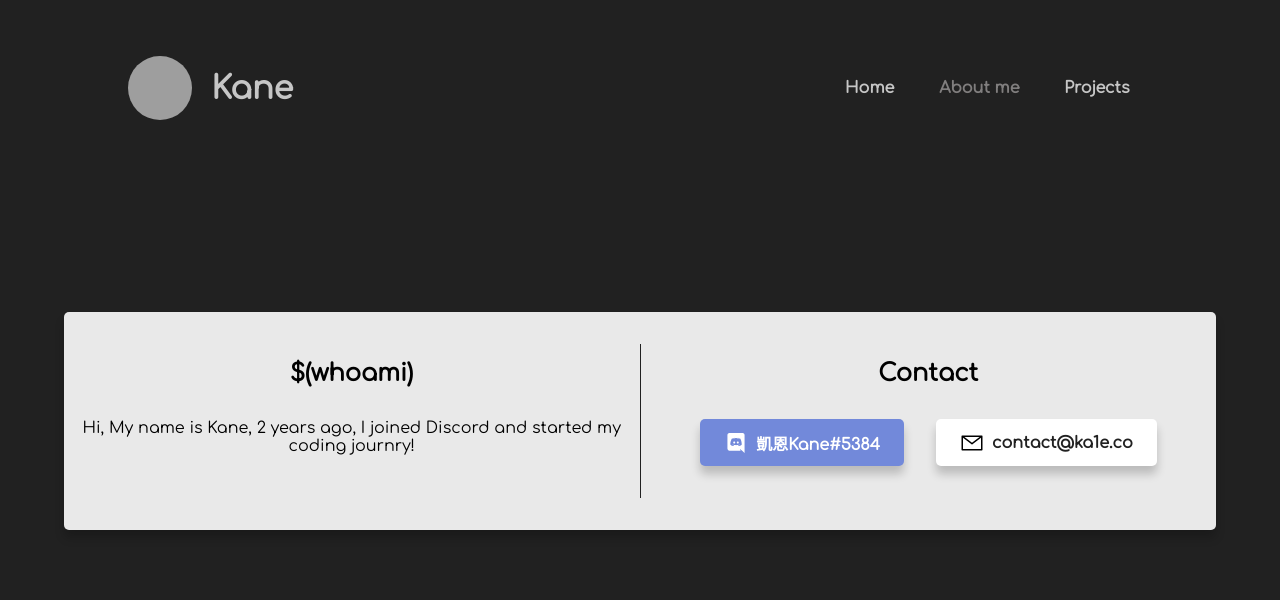
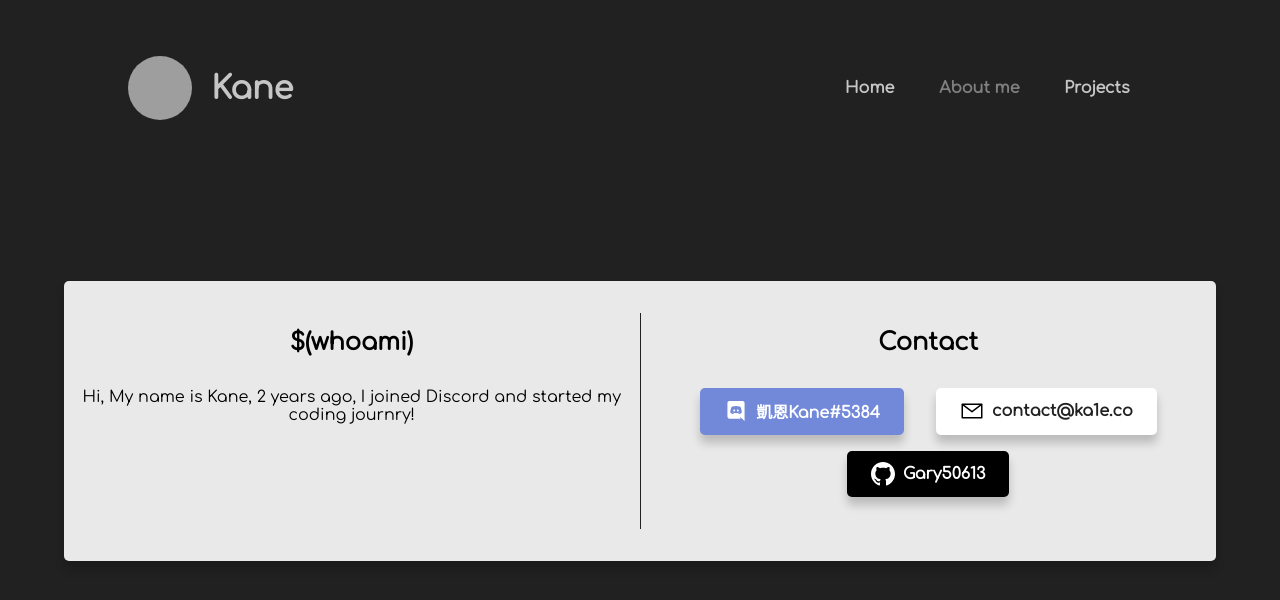
Before and after one commit to kane50613/ka1e, a Vue app: page /about in a window 1280 px wide. Shown: the top 600 px of the page. Built offline with nearby package versions, Linux system fonts and the light colour scheme; grey boxes are pictures that could not be loaded.

Commit message:
added github contact button

```diff
--- a/src/components/About.vue
+++ b/src/components/About.vue
@@ -10,8 +10,9 @@
             <div class="hr"></div>
             <div class="right container">
                 <span class="title">Contact</span>
-                <div class="btn discord shadow" @click="copyToClipboard('凱恩Kane#5384')"><img src="@/assets/discord.svg"/>凱恩Kane#5384</div>
-                <div class="btn email shadow" @click="copyToClipboard('contact@ka1e.co')"><img src="@/assets/email.svg"/>contact@ka1e.co</div>
+                <div class="btn discord shadow copy" @click="copyToClipboard('凱恩Kane#5384')"><img src="@/assets/discord.svg"/>凱恩Kane#5384</div>
+                <div class="btn email shadow copy" @click="copyToClipboard('contact@ka1e.co')"><img src="@/assets/email.svg"/>contact@ka1e.co</div>
+                <a href="https://github.com/Gary50613" class="btn github shadow"><img src="@/assets/github.svg"/>Gary50613</a>
             </div>
         </div>
     </div>
@@ -97,8 +98,8 @@ export default {
         white-space: nowrap;
     }
 
-    .btn::after {
-        content: '點擊複製到剪貼簿';
+    .btn.copy::after {
+        content: 'Copy to clipboard';
         background-color: #1c1c1c;
         border-radius: 5px;
         padding: .5rem 1.5rem;
@@ -135,6 +136,10 @@ export default {
     .btn.discord:hover {
         background-color: #56659e;
     }
+    .btn.github {
+      background: black;
+      color: white;
+    }
 
     @media (max-width: 800px) {
         .BoxContainer {
```
Also changed, not shown: src/assets/github.svg (added).
